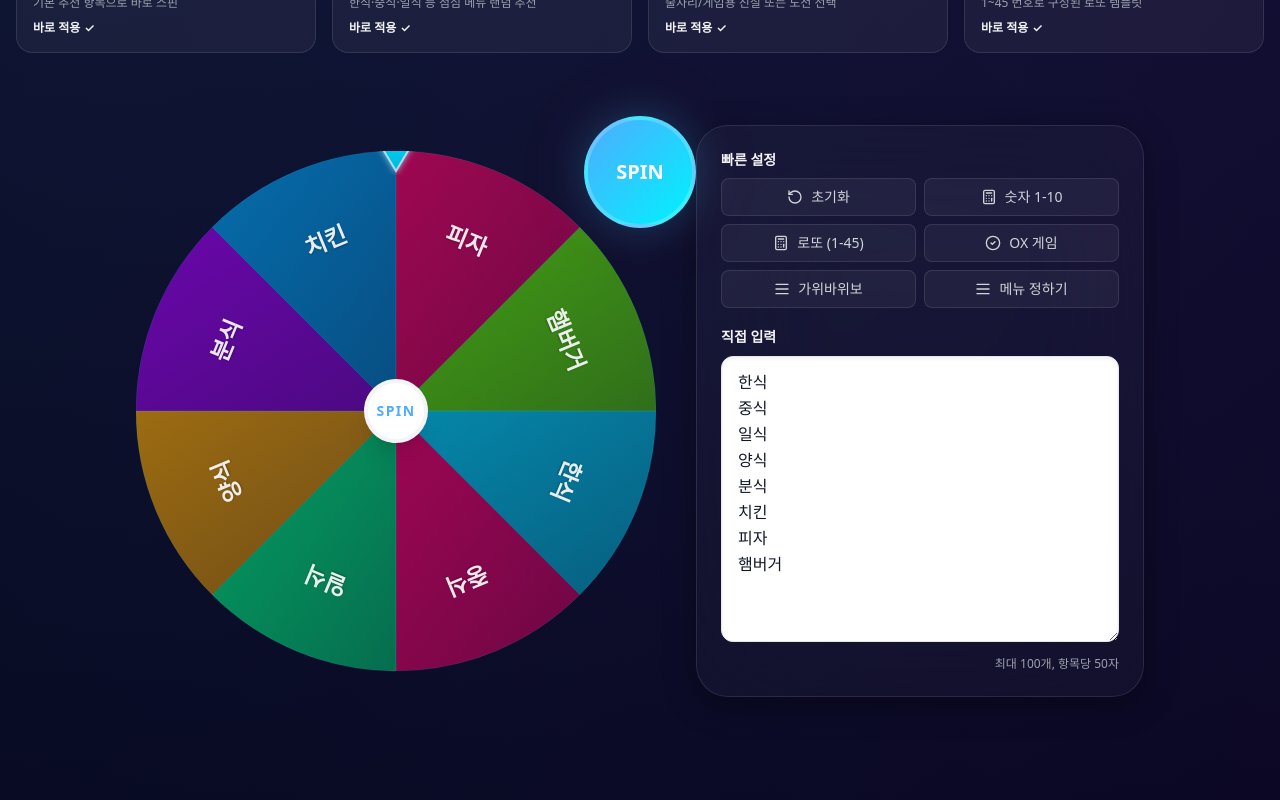
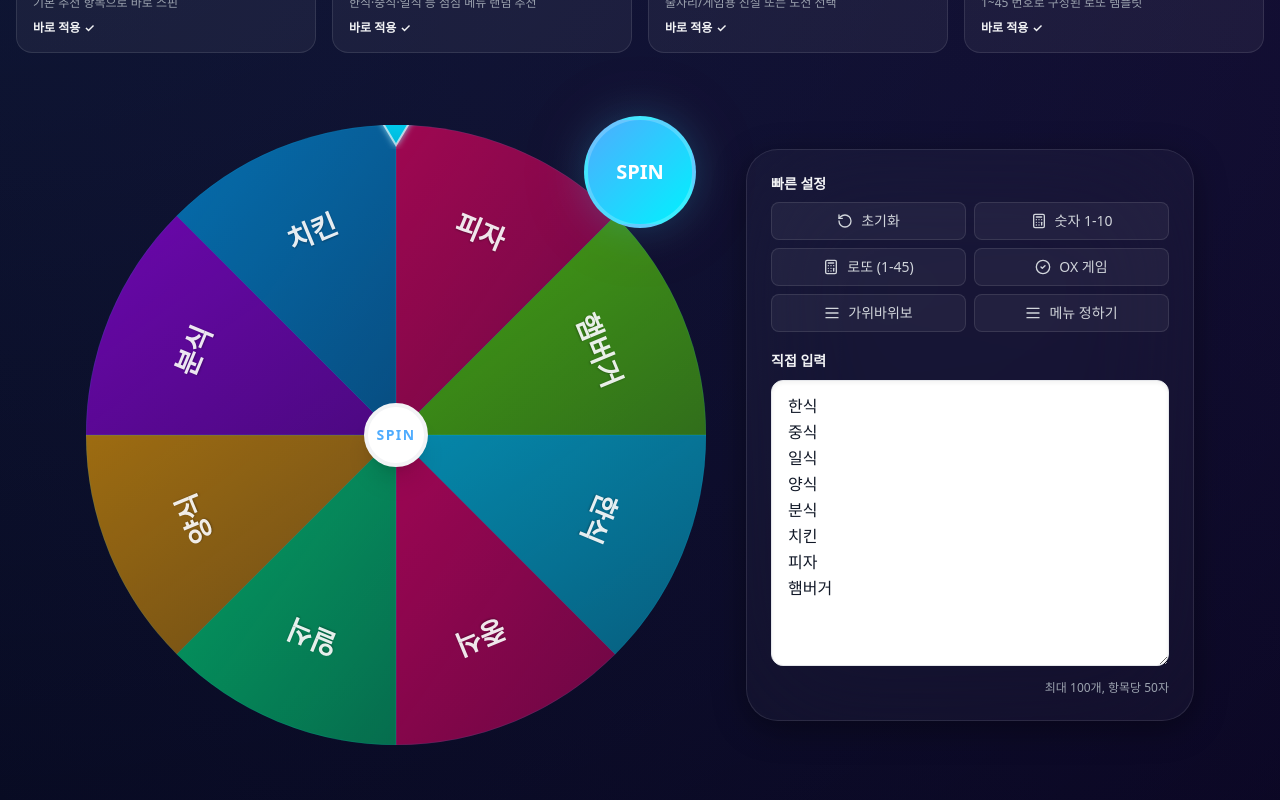
Before and after one commit to lsk7209/spinkorea, a React (Vite) app: page / in a window 1280 px wide. Shown: the part 540-1340 px from the top of the page. Built offline with nearby package versions, Linux system fonts and the light colour scheme; a web font is replaced by a local one.

Commit message:
fix(ui): increase pc roulette size to 620px

```diff
--- a/src/pages/Home.tsx
+++ b/src/pages/Home.tsx
@@ -200,7 +200,7 @@ export default function Home({
                         isSpinning={isSpinning}
                         size={typeof window !== 'undefined'
                             ? (window.innerWidth >= 768
-                                ? 520 // PC size
+                                ? 620 // PC size (확대)
                                 : Math.min(340, window.innerWidth - 48)) // Mobile size
                             : 320
                         }
```
